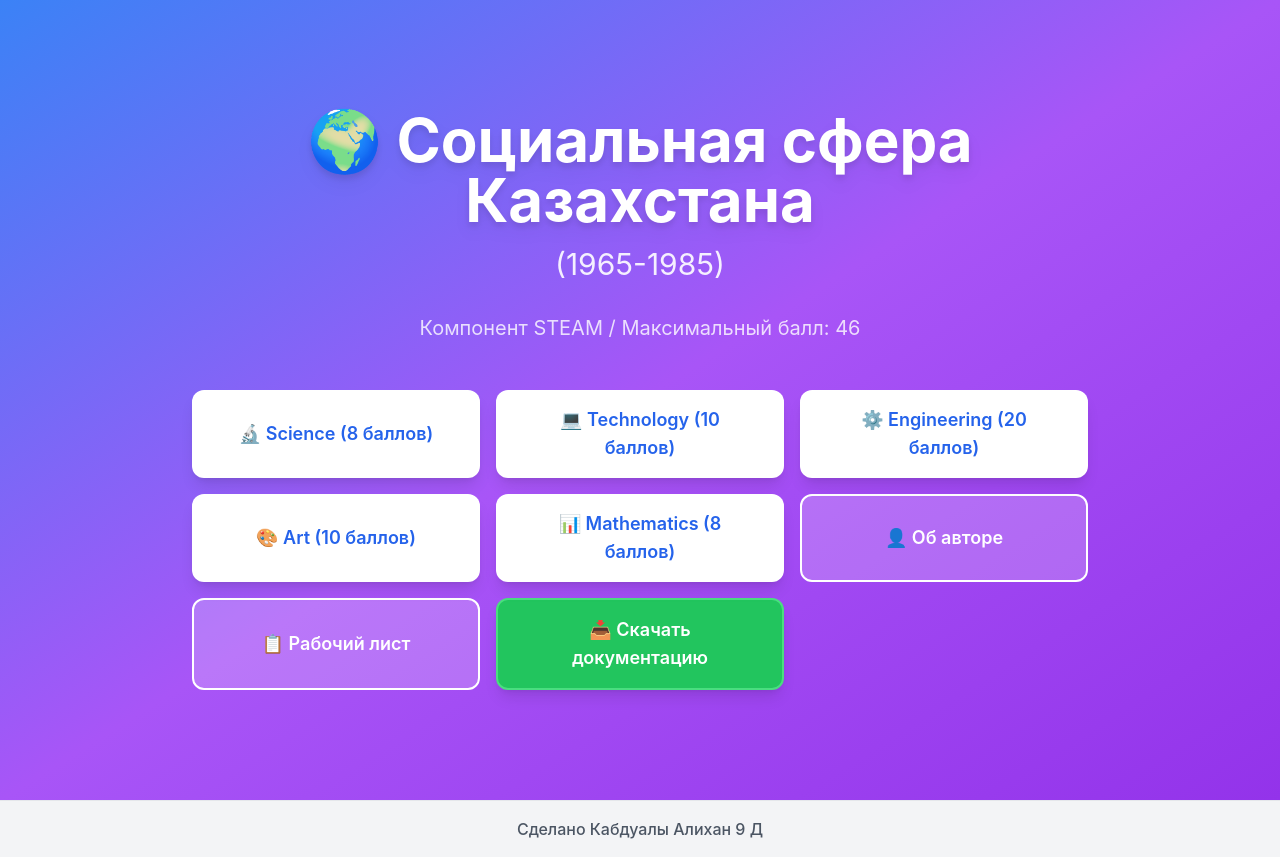
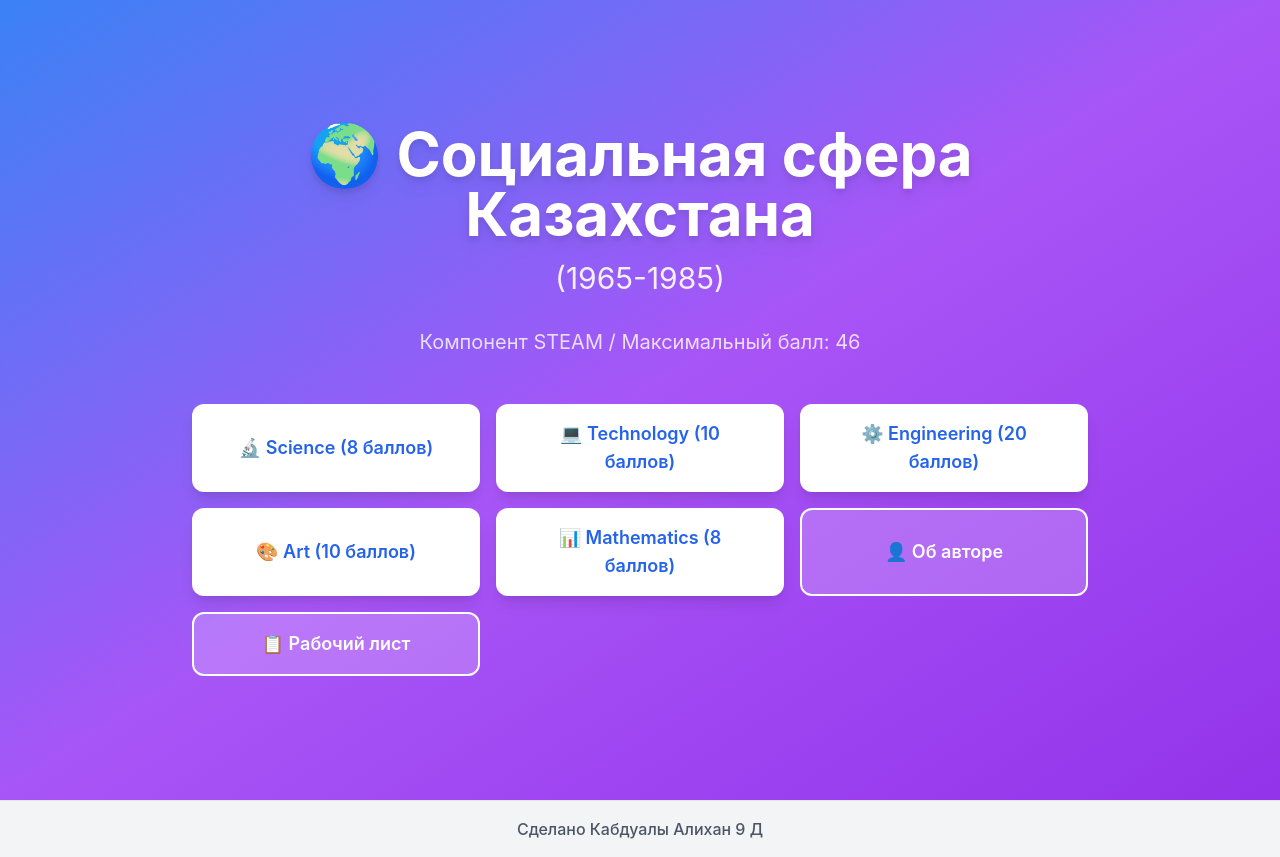
Before and after one commit to Krazher220-Ceo/STEAMhistory, a Next.js app: page / in a window 1280 px wide. Built offline with nearby package versions, Linux system fonts and the light colour scheme.

Commit message:
Remove documentation download button from main page and navigation, keep only in About section

```diff
--- a/app/page.tsx
+++ b/app/page.tsx
@@ -8,7 +8,6 @@ import ArtSlide from '@/components/ArtSlide'
 import MathematicsSlide from '@/components/MathematicsSlide'
 import AboutSlide from '@/components/AboutSlide'
 import WorksheetSlide from '@/components/WorksheetSlide'
-import { generateDocumentationPDF } from '@/utils/generateDocumentation'
 
 type Slide = 'title' | 'science' | 'technology' | 'engineering' | 'art' | 'mathematics' | 'about' | 'worksheet'
 
@@ -76,19 +75,6 @@ export default function Home() {
               className="bg-white/20 text-white border-2 border-white px-4 md:px-8 py-3 md:py-4 rounded-xl font-semibold text-sm md:text-lg hover:bg-white/30 transition-all duration-300"
             >
               📋 Рабочий лист
-            </button>
-            <button
-              onClick={async () => {
-                try {
-                  await generateDocumentationPDF()
-                } catch (error) {
-                  console.error('Ошибка генерации документации:', error)
-                  alert('Ошибка при создании документации. Попробуйте позже.')
-                }
-              }}
-              className="bg-green-500 text-white border-2 border-green-400 px-4 md:px-8 py-3 md:py-4 rounded-xl font-semibold text-sm md:text-lg hover:bg-green-600 transition-all duration-300 shadow-lg"
-            >
-              📥 Скачать документацию
             </button>
           </div>
         </div>
@@ -179,19 +165,6 @@ export default function Home() {
             >
               Рабочий лист
             </button>
-            <button
-              onClick={async () => {
-                try {
-                  await generateDocumentationPDF()
-                } catch (error) {
-                  console.error('Ошибка генерации документации:', error)
-                  alert('Ошибка при создании документации. Попробуйте позже.')
-                }
-              }}
-              className="px-2 md:px-4 py-1 md:py-2 rounded-lg font-medium transition-all text-xs md:text-sm bg-green-500 text-white hover:bg-green-600"
-            >
-              📥 Документация
-            </button>
           </div>
         </nav>
 
```
